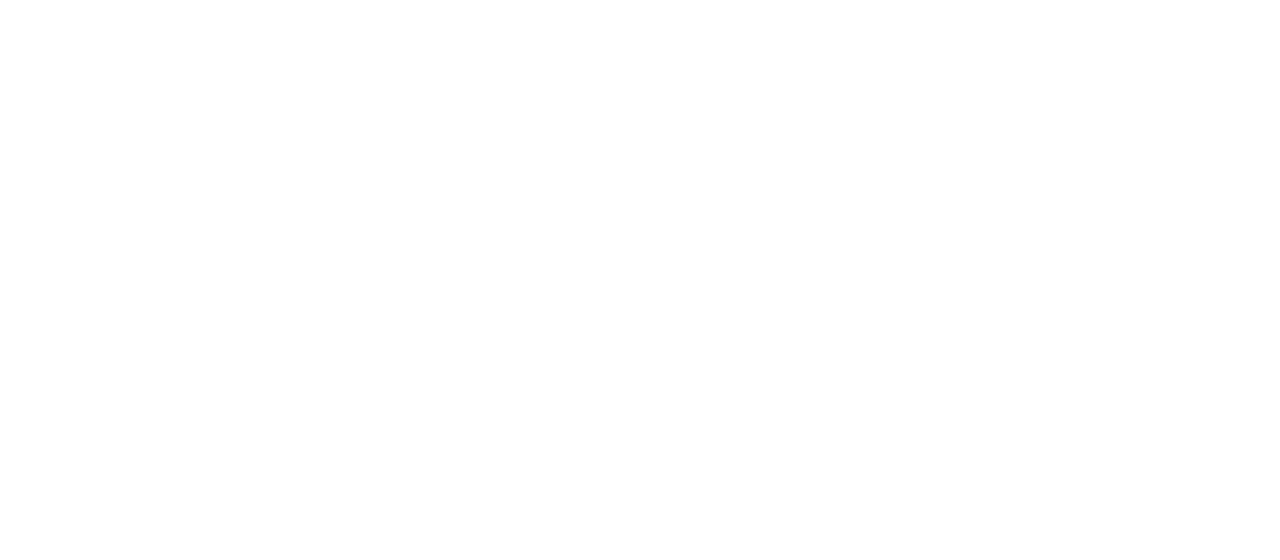
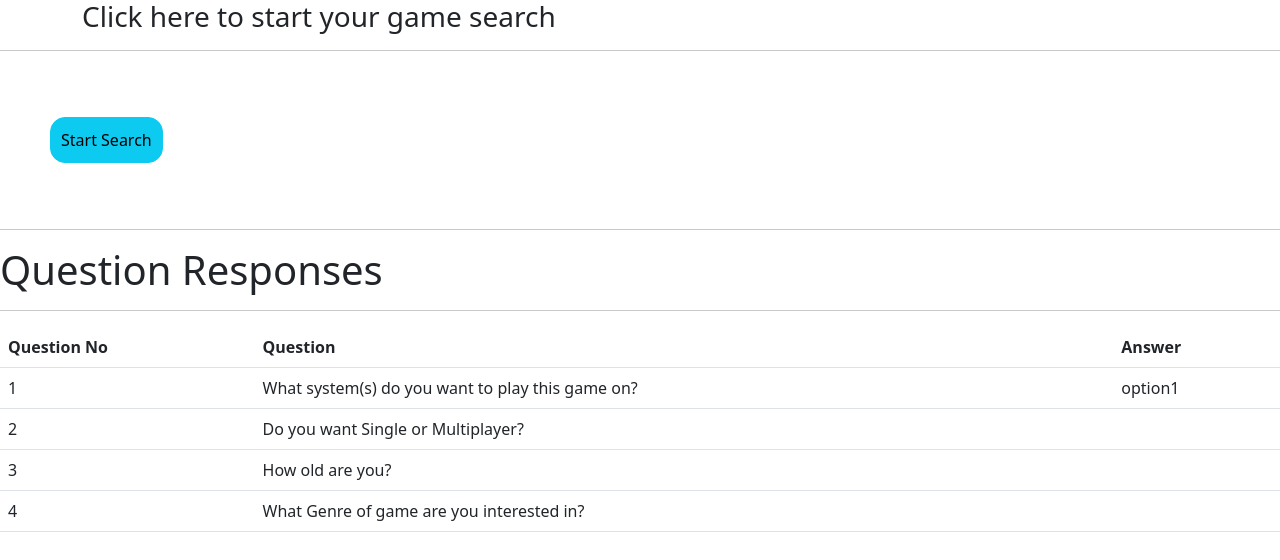
Before and after one commit to TroyAnthonyWilson/Game-Guidance, an Angular app in the folder FrontEnd/GameGuidanceFrontEnd/: page /gamesList in a window 1280 px wide. Before the commit this address led to /. Shown: the top 560 px of the page. Built offline with nearby package versions, Linux system fonts and the light colour scheme.

Commit message:
added game list base , needs work still

```diff
--- a/FrontEnd/GameGuidanceFrontEnd/src/app/app-routing.module.ts
+++ b/FrontEnd/GameGuidanceFrontEnd/src/app/app-routing.module.ts
@@ -4,12 +4,14 @@ import { MainPageComponent } from './components/main-page/main-page.component';
 import { UserLoginComponent } from './components/user-login/user-login.component';
 import { UserSignupComponent } from './components/user-signup/user-signup.component';
 import { AboutComponent } from './components/about/about.component';
+import { RecommendedGamesComponent } from './components/recommended-games/recommended-games.component';
 
 const routes: Routes = [
   {path: 'login', component: UserLoginComponent},
   {path: 'signup', component: UserSignupComponent},
   {path: 'home', component: MainPageComponent},
   {path: 'about', component: AboutComponent},
+  {path: 'gamesList', component: RecommendedGamesComponent},
   {path: '', redirectTo: '/login', pathMatch: 'full'}
 ];
 
--- a/FrontEnd/GameGuidanceFrontEnd/src/app/app.module.ts
+++ b/FrontEnd/GameGuidanceFrontEnd/src/app/app.module.ts
@@ -9,7 +9,7 @@ import { NavbarComponent } from './components/navbar/navbar.component';
 import { AboutComponent } from './components/about/about.component';
 import { RecommendedGamesComponent } from './components/recommended-games/recommended-games.component';
 import { MainPageComponent } from './components/main-page/main-page.component';
-import { ReactiveFormsModule } from '@angular/forms';
+import { FormsModule, ReactiveFormsModule } from '@angular/forms';
 import { HttpClientModule } from '@angular/common/http';
 import { NgbModule } from '@ng-bootstrap/ng-bootstrap';
 
@@ -31,6 +31,7 @@ import { NgbModule } from '@ng-bootstrap/ng-bootstrap';
     ReactiveFormsModule,
     HttpClientModule,
     NgbModule,
+    FormsModule
     // MainPageComponent,
   ],
   providers: [],
--- a/FrontEnd/GameGuidanceFrontEnd/src/app/components/navbar/navbar.component.html
+++ b/FrontEnd/GameGuidanceFrontEnd/src/app/components/navbar/navbar.component.html
@@ -16,6 +16,10 @@
         <li class="nav-item ml-4">
           <a class="nav-link" (click)="navigateHome()">Main Page</a>
       </li>
+      <li class="nav-item ml-4">
+        <a class="nav-link" (click)="navigateToRecommendedGames()">Find New Game</a>
+    </li>
+
         <li class="nav-item">
           <a class="nav-link" (click)="navigateToAboutPage()">About</a>
       </li>
--- a/FrontEnd/GameGuidanceFrontEnd/src/app/components/navbar/navbar.component.ts
+++ b/FrontEnd/GameGuidanceFrontEnd/src/app/components/navbar/navbar.component.ts
@@ -22,5 +22,8 @@ export class NavbarComponent implements OnInit {
   navigateUserToLogout(){
     this.router.navigate(['/login']); // when user signs out -> go to sign in page
   }
+  navigateToRecommendedGames(){
+    this.router.navigate(['/gamesList']); // when user signs out -> go to sign in page
+  }
 
 }
--- a/FrontEnd/GameGuidanceFrontEnd/src/app/components/recommended-games/recommended-games.component.html
+++ b/FrontEnd/GameGuidanceFrontEnd/src/app/components/recommended-games/recommended-games.component.html
@@ -1 +1,68 @@
-<p>recommended-games works!</p>
+
+<div class="container">
+    <h3>Click here to start your game search</h3>
+</div>
+
+<hr />
+<button
+  style="margin: 50px; padding: 10px"
+  type="button"
+  class="btn btn-info"
+  (click)="openPopup()">
+  Start Search
+</button>
+<div
+  class="modal"
+  tabindex="-1"
+  role="dialog"
+  *ngFor="let question of getCurrentQuestion()"
+  [ngStyle]="{'display':displayStyle}">
+  <div class="modal-dialog" role="document">
+    <div class="modal-content">
+      <div class="modal-header">
+        <h4 class="modal-title">{{question.userQuestion}}</h4>
+      </div>
+      <div class="modal-body">
+        <p>Get API response for items here in dropdown</p>
+        <select class="form-select" [(ngModel)]="selectedResponse">
+          <option selected>All</option>
+          <option value="option1">option1</option>
+          <option value="option2">option2</option>
+          <option value="option3">option3</option>
+        </select>
+
+      </div>
+      <div class="modal-footer">
+        <button type="button" class="btn btn-primary"
+                (click)="showNextQuestion()">
+          Next Question
+        </button>
+        <button type="button" class="btn btn-danger"
+                (click)="closePopup()">
+          Close
+        </button>
+      </div>
+    </div>
+  </div>
+</div>
+
+
+<hr>
+<h1>Question Responses</h1>
+<hr>
+<table class="table">
+  <thead>
+    <tr>
+      <th scope="col">Question No</th>
+      <th scope="col">Question</th>
+      <th scope="col">Answer</th>
+    </tr>
+  </thead>
+  <tbody>
+    <tr *ngFor="let question of questionList">
+      <td>{{question.questionNumber}}</td>
+      <td>{{question.userQuestion}}</td>
+      <td>{{question.userResponse}}</td>
+    </tr>
+  </tbody>
+</table>
--- a/FrontEnd/GameGuidanceFrontEnd/src/app/components/recommended-games/recommended-games.component.ts
+++ b/FrontEnd/GameGuidanceFrontEnd/src/app/components/recommended-games/recommended-games.component.ts
@@ -1,4 +1,6 @@
 import { Component, OnInit } from '@angular/core';
+import { NgForm } from '@angular/forms';
+import { Question } from 'src/app/interfaces/question';
 
 @Component({
   selector: 'app-recommended-games',
@@ -6,10 +8,67 @@ import { Component, OnInit } from '@angular/core';
   styleUrls: ['./recommended-games.component.css']
 })
 export class RecommendedGamesComponent implements OnInit {
-
+  questionList : Question[] =  [];
+  currentQuestionNo: number = 1;
+  currQuestion = this.questionList.find(q => q.questionNumber === this.currentQuestionNo);
+  // css variable
+  displayStyle = "none";
+  // selected question answer
+  selectedResponse = "";
   constructor() { }
 
   ngOnInit(): void {
+    this.populateQuestionList();
+  }
+
+
+  openPopup(): void {
+    this.displayStyle = "block";
+  }
+  showNextQuestion(): void {
+    let currentQuestion = this.questionList.find(q => q.questionNumber === this.currentQuestionNo);
+    // store all values and save
+    currentQuestion = {
+      questionNumber: currentQuestion?.questionNumber,
+      userQuestion: currentQuestion?.userQuestion,
+      userResponse: this.selectedResponse
+    };
+    console.log(currentQuestion);
+
+    // increment to show next question
+    this.currentQuestionNo++;
+  }
+  getCurrentQuestion(): Question[]{
+    return this.questionList.filter(q => q.questionNumber === this.currentQuestionNo);
+  }
+  closePopup(): void {
+    this.displayStyle = "none";
+  }
+
+  populateQuestionList(): void{
+
+    let newQuestion1: Question = {
+      questionNumber: 1,
+      userQuestion: "What system(s)	do you want to play this game on?",
+      userResponse: "option1"
+
+    };
+    let newQuestion2: Question = {
+      questionNumber: 2,
+      userQuestion: "Do you want Single or Multiplayer?",
+      userResponse: ""
+    };
+    let newQuestion3: Question = {
+      questionNumber: 3,
+      userQuestion: "How old are you?",
+      userResponse: ""
+    };
+    let newQuestion4: Question = {
+      questionNumber: 4,
+      userQuestion: "What Genre of game are you interested in?",
+      userResponse: ""
+    };
+    this.questionList = [newQuestion1, newQuestion2, newQuestion3, newQuestion4];
   }
 
 }
--- /dev/null
+++ b/FrontEnd/GameGuidanceFrontEnd/src/app/interfaces/question.ts
@@ -0,0 +1,5 @@
+export interface Question {
+  questionNumber?: number;
+  userQuestion?: string;
+  userResponse?: string;
+}
```
